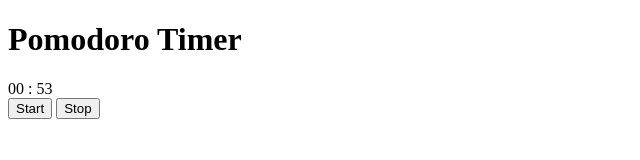
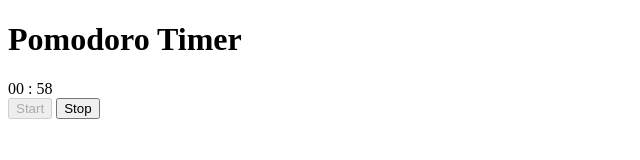
Before and after one commit to julianschambeck/pom, a plain HTML site: page index.html in a window 1280 px wide. Both pictures are taken after a click on the button "Start". Shown: the full height of the page, 0-640 px from the left. Drawn offline with Linux system fonts and the light colour scheme.

Commit message:
make start, stop button functional

```diff
--- a/index.html
+++ b/index.html
@@ -9,15 +9,27 @@
         <h1>Pomodoro Timer</h1>
         <div>
             <div id="timer"></div>
-            <button>Start</button>
-            <button>Stop</button>
+            <button id="start" onclick="start()">Start</button>
+            <button onclick="stop()">Stop</button>
         </div>
     </body>
     <script>
+        function start() {
+            timerId = window.setInterval(decrement, 1000);
+            document.getElementById("start").disabled = true;
+        }
+
+        function stop() {
+            window.clearInterval(timerId);
+            remainingSeconds = 60 * totalMinutes;
+            document.getElementById("timer").innerHTML = totalMinutes + " : " + "00";
+            document.getElementById("start").disabled = false;
+        }
+
         function decrement() {
             remainingSeconds = remainingSeconds - 1;
-            minutes = Math.floor(remainingSeconds / 60);
-            seconds = remainingSeconds % 60;
+            const minutes = Math.floor(remainingSeconds / 60);
+            const seconds = remainingSeconds % 60;
 
             let displayMinutes = minutes;
             let displaySeconds = seconds;
@@ -39,11 +51,7 @@
 
         const totalMinutes = 1;
         let remainingSeconds = 60 * totalMinutes;
-        let minutes = totalMinutes;
-        let seconds;
-
-        document.getElementById("timer").innerHTML = minutes + " : " + "00";
-
-        const timerId = window.setInterval(decrement, 1000);
+        document.getElementById("timer").innerHTML = totalMinutes + " : " + "00";
+        let timerId;
     </script>
 </html>
```
